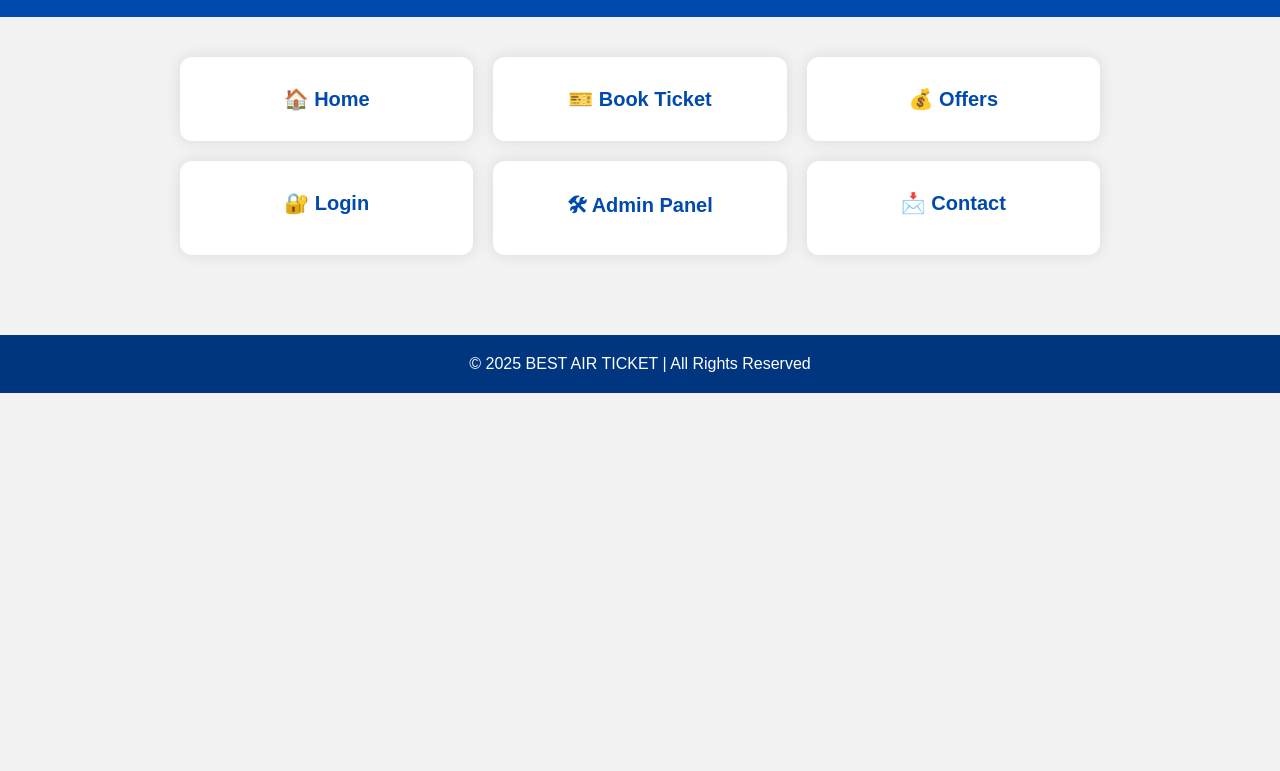
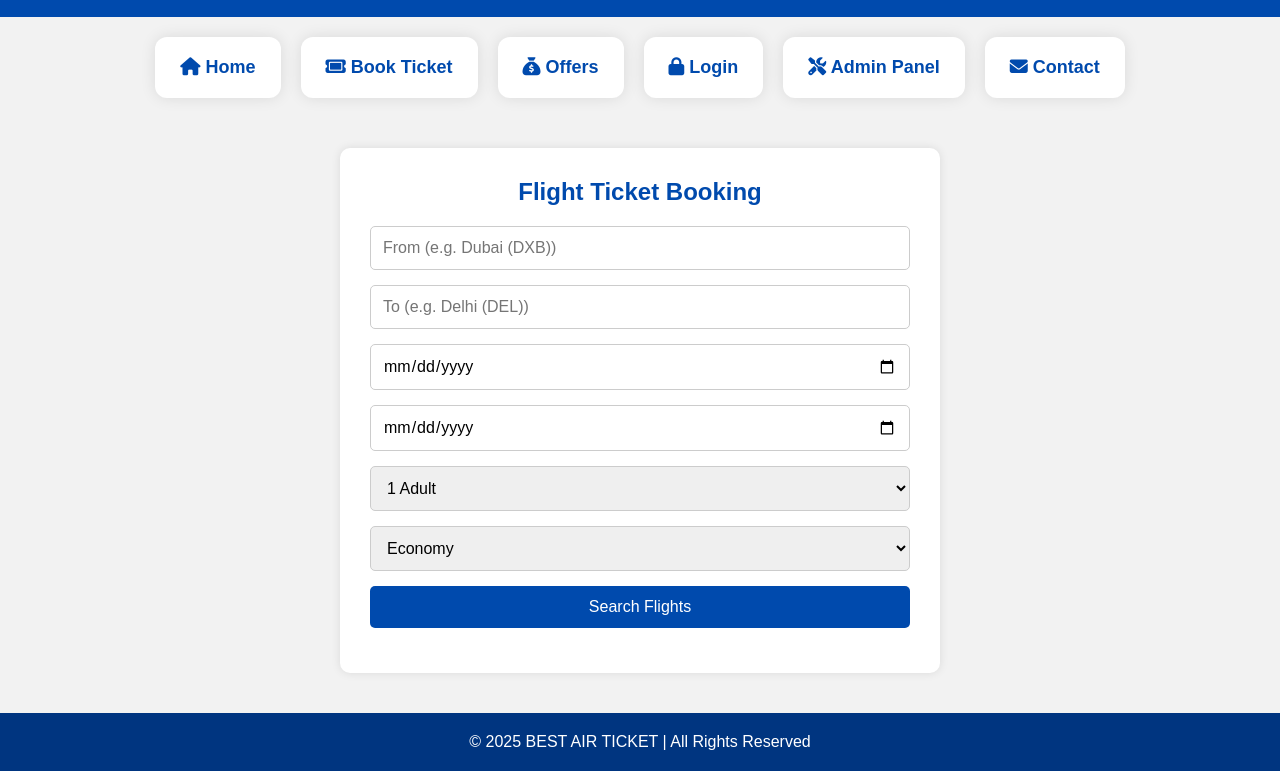
Before and after one commit to Alampurvi/bestfare, a plain HTML site: page index.html in a window 1280 px wide. Shown: the part 78-849 px from the top of the page. Before the commit the page ends 800 px from the top, so only its background shows below. Drawn offline with Linux system fonts and the light colour scheme.

Commit message:
Update index.html

```diff
--- a/index.html
+++ b/index.html
@@ -1,58 +1,60 @@
+
 <!DOCTYPE html>
 <html lang="en">
 
 <head>
   <meta charset="UTF-8">
   <meta name="viewport" content="width=device-width, initial-scale=1.0">
-  <title>BEST AIR TICKET</title>
+  <title>BEST AIR TICKET - Home</title>
   <link rel="stylesheet" href="https://cdnjs.cloudflare.com/ajax/libs/font-awesome/6.5.0/css/all.min.css">
   <style>
-    * {
-      margin: 0;
-      padding: 0;
-      box-sizing: border-box;
-      font-family: Arial, sans-serif;
-    }
-
-    body {
-      background: #f2f2f2;
-    }
-
-    header {
-      background: #004aad;
-      color: #fff;
-      padding: 20px;
-      text-align: center;
-    }
-
-    .menu-boxes {
-      display: grid;
-      grid-template-columns: repeat(auto-fit, minmax(220px, 1fr));
-      gap: 20px;
-      padding: 40px;
-      max-width: 1000px;
-      margin: auto;
-    }
-
+    * {margin: 0;padding: 0;box-sizing: border-box;font-family: Arial, sans-serif;}
+    body {background: #f2f2f2;}
+    header {background: #004aad;color: #fff;padding: 20px;text-align: center;}
+    .menu-boxes {display: flex;flex-wrap: wrap;justify-content: center;gap: 20px;padding: 20px;}
     .box {
       background: white;
-      padding: 30px;
+      padding: 20px 25px;
       border-radius: 12px;
       box-shadow: 0 0 15px rgba(0, 0, 0, 0.1);
       text-align: center;
       text-decoration: none;
       color: #004aad;
-      font-size: 20px;
+      font-size: 18px;
       font-weight: bold;
       transition: 0.3s ease;
     }
-
-    .box:hover {
-      background: #004aad;
+    .box:hover {background: #004aad;color: white;transform: scale(1.05);}
+    .booking-form {
+      background: white;
+      max-width: 600px;
+      margin: 30px auto;
+      padding: 30px;
+      border-radius: 10px;
+      box-shadow: 0 0 10px rgba(0,0,0,0.1);
+    }
+    .booking-form h2 {
+      margin-bottom: 20px;
+      color: #004aad;
+      text-align: center;
+    }
+    .booking-form input, .booking-form select, .booking-form button {
+      width: 100%;
+      padding: 12px;
+      margin-bottom: 15px;
+      border-radius: 5px;
+      border: 1px solid #ccc;
+      font-size: 16px;
+    }
+    .booking-form button {
+      background-color: #004aad;
       color: white;
-      transform: scale(1.05);
+      border: none;
+      cursor: pointer;
     }
-
+    .booking-form button:hover {
+      background-color: #003580;
+    }
     footer {
       background: #003580;
       color: white;
@@ -65,22 +67,42 @@
 
 <body>
   <header>
-    <h1>BEST AIR TICKET</h1>
-    <p>Book your flights easily - Hindi & English Support</p>
+    <h1>Welcome to BEST AIR TICKET</h1>
+    <p>Search & Book your Flights online</p>
   </header>
 
   <div class="menu-boxes">
-    <a class="box" href="index.html">🏠 Home</a>
-    <a class="box" href="book-ticket.html">🎫 Book Ticket</a>
-    <a class="box" href="offers.html">💰 Offers</a>
-    <a class="box" href="login.html">🔐 Login</a>
-    <a class="box" href="admin-panel.html">🛠 Admin Panel</a>
-    <a class="box" href="contact.html">📩 Contact</a>
+    <a class="box" href="index.html"><i class="fa-solid fa-house"></i> Home</a>
+    <a class="box" href="#"><i class="fa-solid fa-ticket"></i> Book Ticket</a>
+    <a class="box" href="#"><i class="fa-solid fa-sack-dollar"></i> Offers</a>
+    <a class="box" href="#"><i class="fa-solid fa-lock"></i> Login</a>
+    <a class="box" href="#"><i class="fa-solid fa-tools"></i> Admin Panel</a>
+    <a class="box" href="#"><i class="fa-solid fa-envelope"></i> Contact</a>
+  </div>
+
+  <div class="booking-form">
+    <h2>Flight Ticket Booking</h2>
+    <form>
+      <input type="text" placeholder="From (e.g. Dubai (DXB))" required>
+      <input type="text" placeholder="To (e.g. Delhi (DEL))" required>
+      <input type="date" required>
+      <input type="date" placeholder="Return Date (optional)">
+      <select>
+        <option>1 Adult</option>
+        <option>2 Adults</option>
+        <option>3 Adults</option>
+      </select>
+      <select>
+        <option>Economy</option>
+        <option>Business</option>
+        <option>First Class</option>
+      </select>
+      <button type="submit">Search Flights</button>
+    </form>
   </div>
 
   <footer>
     <p>&copy; 2025 BEST AIR TICKET | All Rights Reserved</p>
   </footer>
 </body>
-
 </html>
```
